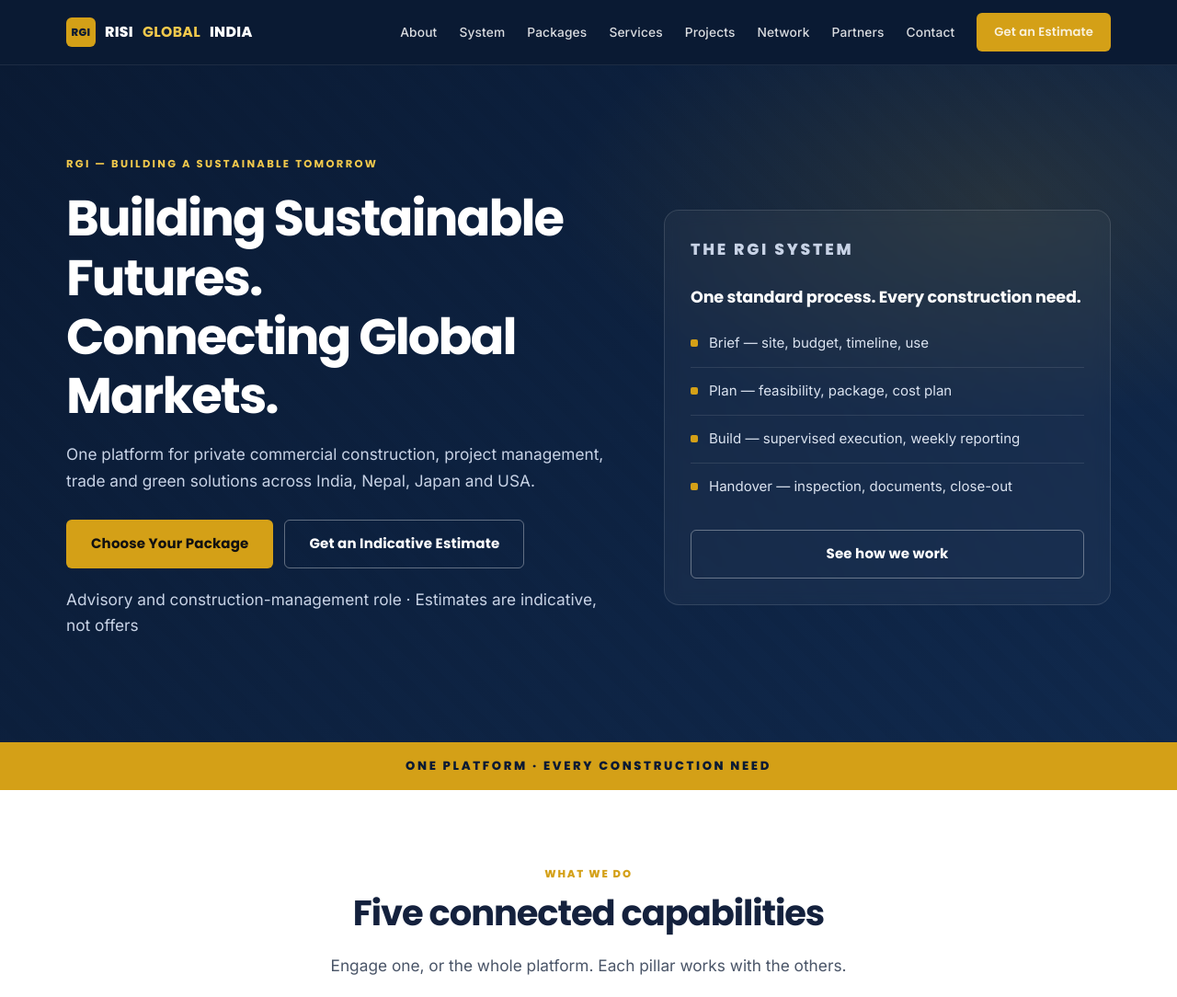
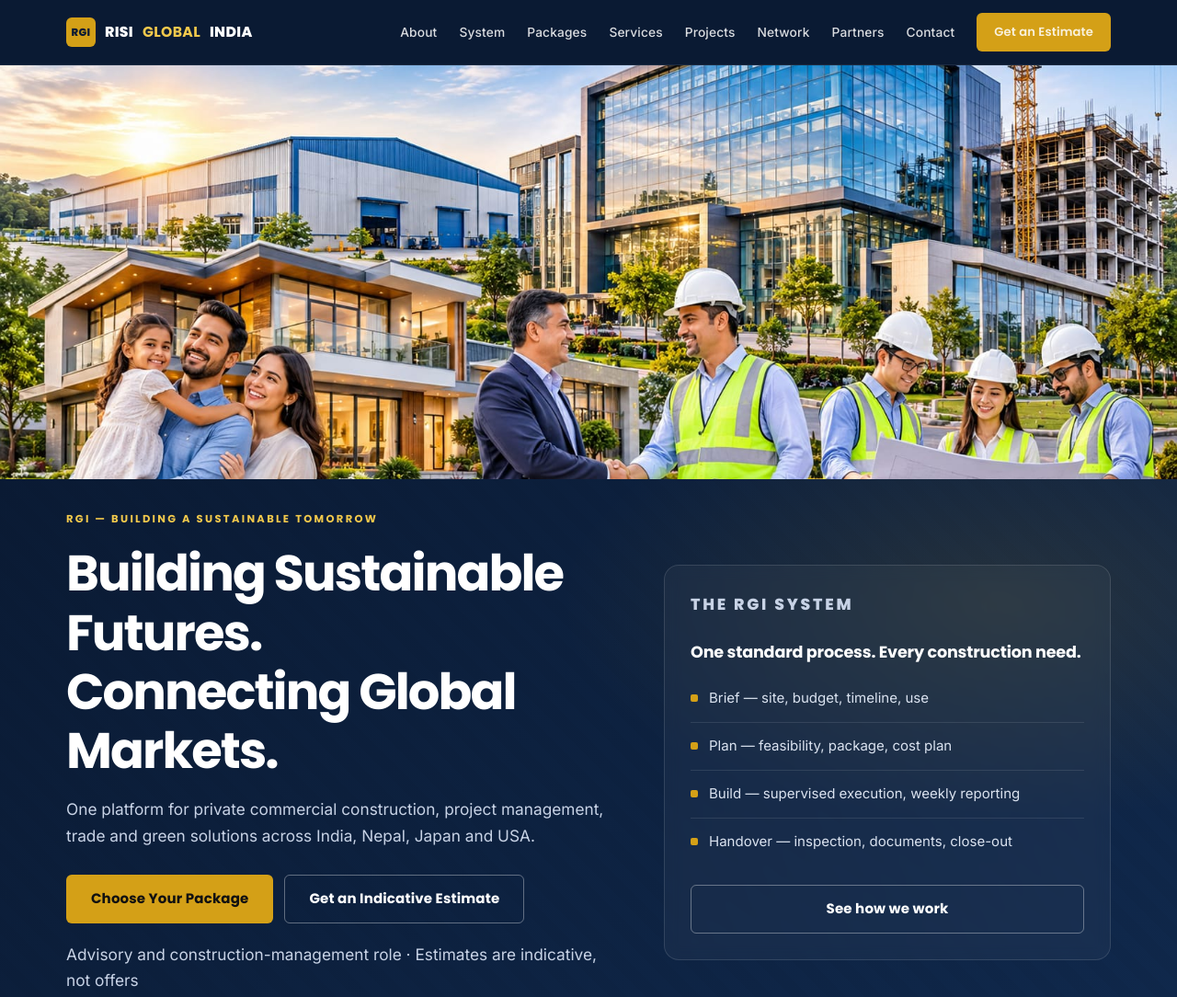
Before and after one commit to Creator24th/risiglobalindia, a plain HTML site: page index.html in a window 1280 px wide. Shown: the top 1084 px of the page at 92% size. Drawn offline with Linux system fonts and the light colour scheme.

Commit message:
Update index.html

```diff
--- a/index.html
+++ b/index.html
@@ -46,11 +46,13 @@
     </nav>
   </div>
 </header>
-
+<div style="width: 100%; overflow: hidden; line-height: 0;">
+  <img src="assets/hero-bg.jpeg" alt="RISI Global India" style="width: 100%; max-height: 450px; object-fit: cover; object-position: center; display: block;">
+</div>
 <main>
 
   <!-- HERO -->
-  <section class="hero">
+ <section class="hero" style="padding-top: 28px;">
     <div class="container hero__grid">
       <div>
         <small>RGI &mdash; Building a Sustainable Tomorrow</small>
```
